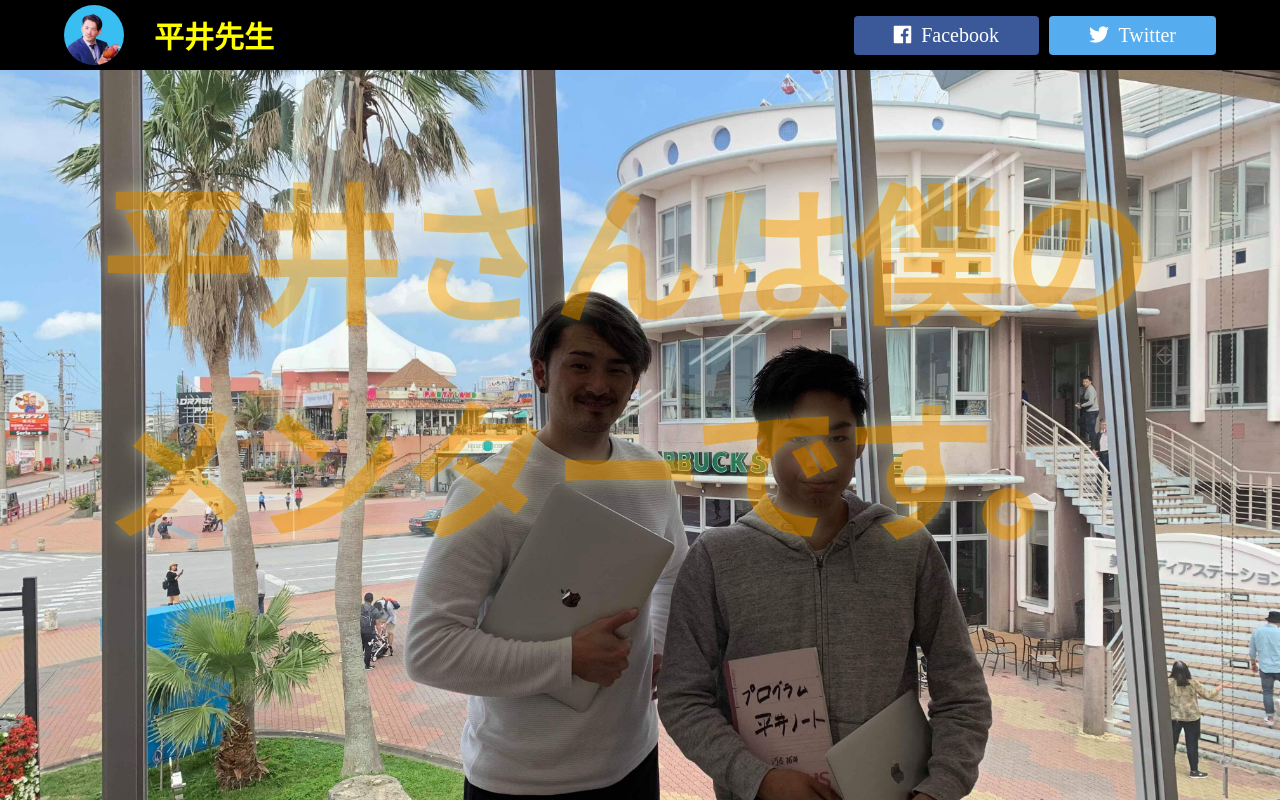
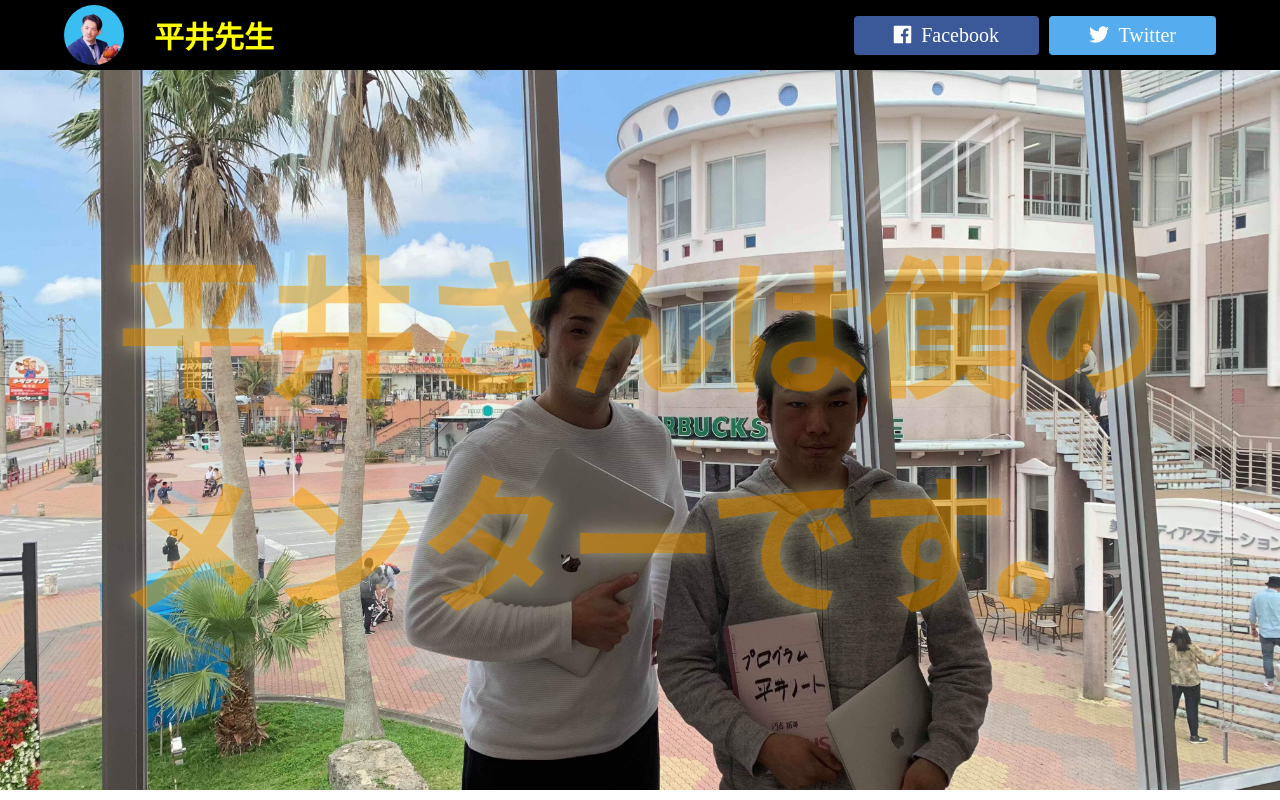
Before and after one commit to TakumiKawai/hirai, a plain HTML site: page index.html in a window 1280 px wide. Shown: the top 800 px of the page. Drawn offline with Linux system fonts and the light colour scheme.

Commit message:
文字の中央寄せをした。

```diff
--- a/css/style.css
+++ b/css/style.css
@@ -77,13 +77,8 @@ header {
 	background-size: cover;
 	background-attachment: fixed;
 	display: flex;
-	flex-direction: column;
 	justify-content: center;
-	justify-content: space-between;
-	padding-top: 70px;
-	/*margin-left: 10%;
-	margin-right: 10%;
-	*/
+	align-items: center;
 }
 
 .myimage h1 {
@@ -91,7 +86,6 @@ header {
 	font-size: 150px;
 	opacity: 0.5;
 	text-shadow: 0 0 20px #fefcc9;
-	margin-left: 100px;
 	/*align-items: center;*/
 }
 
```
